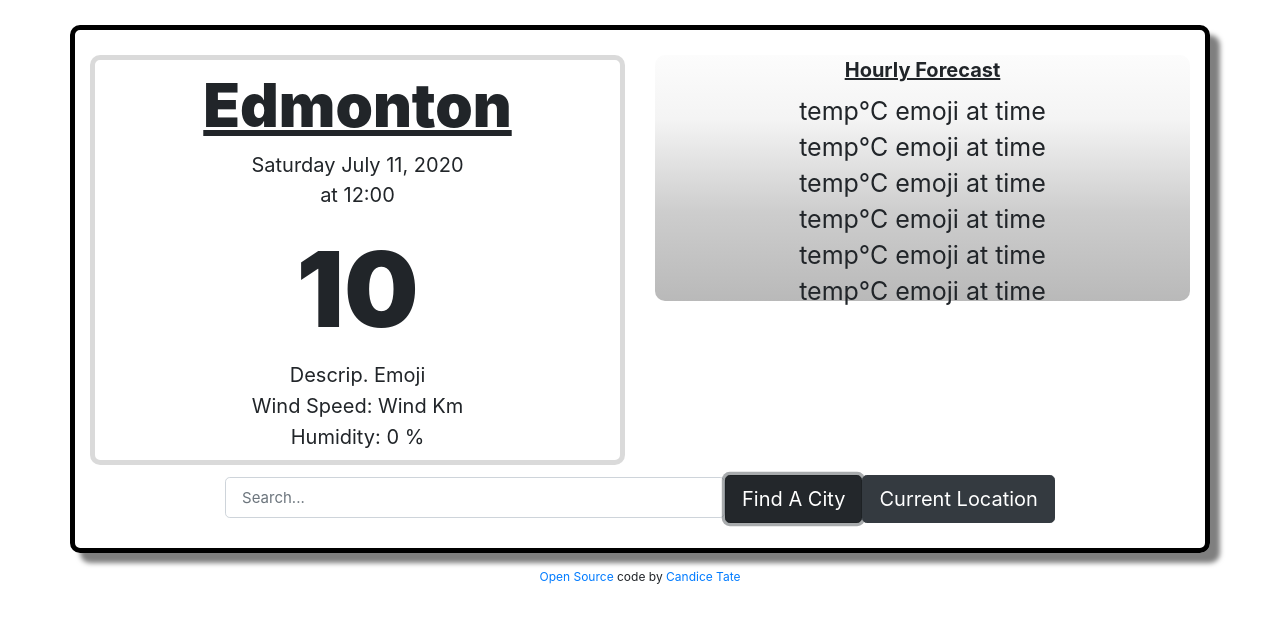
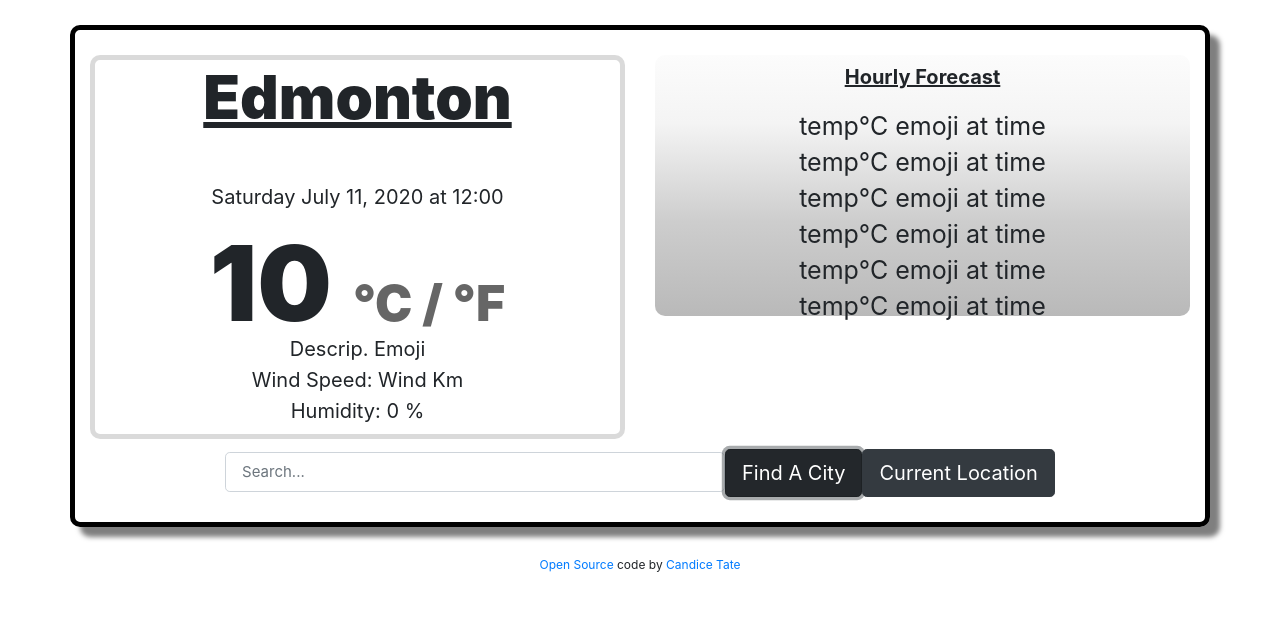
Before and after one commit to candicetate/finalreactweatherapp, a React (Create React App) app: page / in a window 1280 px wide. Shown: the top 622 px of the page. Built offline with nearby package versions, Linux system fonts and the light colour scheme; the HTML template or start-up script is replaced by a standard one.

Commit message:
Fixed some styling

```diff
--- a/src/Container.js
+++ b/src/Container.js
@@ -15,15 +15,13 @@ export default function Weather() {
       <Row md={2}>
         <Col>
           <div className="col-md currentweather">
-            <span className="maincity">Edmonton</span>
+            <p className="maincity">Edmonton</p>
             <br />
-            <span className="time">
-              Saturday July 11, 2020
-              <br />
-              at 12:00
-            </span>
+            <p className="time">Saturday July 11, 2020 at 12:00</p>
             <br />
-            <span className="bigtext">10</span>
+            <p className="bigtext">
+              10 <span className="degrees">°C / °F</span>
+            </p>
             <p className="description">Descrip. Emoji</p>
             <p className="windspeed">Wind Speed: wind km</p>
             <p className="precipitation">Humidity: 0 %</p>
--- a/src/CurrentInfo.css
+++ b/src/CurrentInfo.css
@@ -1,4 +1,5 @@
 CurrentInfo.body {
+  font-family: "Nunito", sans-serif;
   padding: 20 px;
 }
 
@@ -33,9 +34,16 @@ h3 {
   line-height: 25px;
 }
 
+p {
+  font-size: 25px;
+  line-height: 45px;
+  text-align: center;
+}
+
 .maincity {
   font-size: 60px;
   font-weight: 900;
+  padding: 15px 15px 15px 15px;
   text-decoration: underline;
 }
 
```
